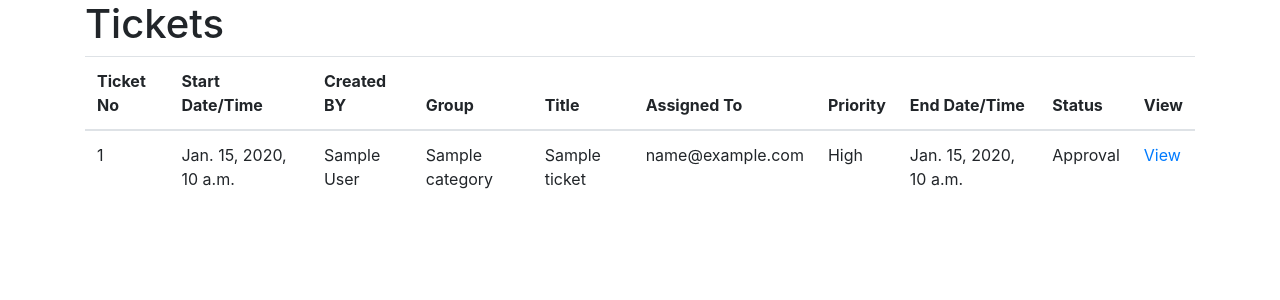
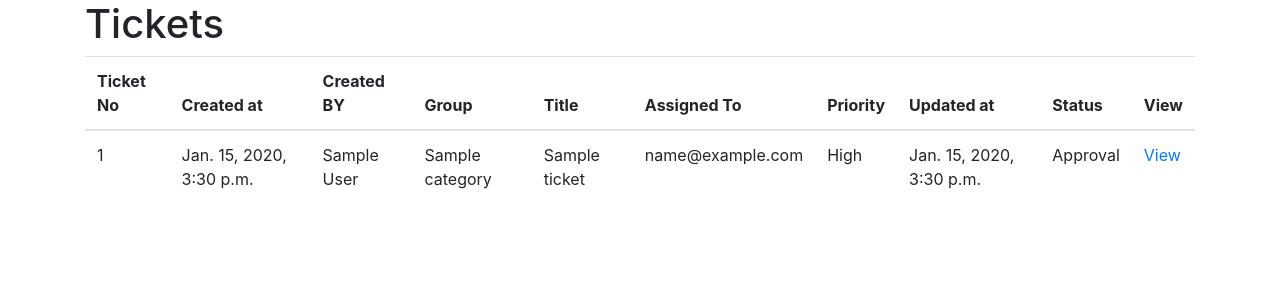
Before and after one commit to VatsSanghvi/TickitGenerator, a Django app: page /ticket_list/ in a window 1280 px wide. Shown: the part 56-356 px from the top of the page. Run offline with Django 3.2, Linux system fonts and the light colour scheme; a user stored in the database is signed in; tables that the repository leaves empty hold one stand-in row (values such as "Sample post"); some libraries are stand-ins or nearby versions.

Commit message:
date time updated

```diff
--- a/templates/vats/email_template.html
+++ b/templates/vats/email_template.html
@@ -18,10 +18,8 @@
                 <h3>TItle --> {{context.title}}</h3>
                 <h3>Problem Description --> {{context.problem_descp}}</h3>
                 {% comment %} <h3>Created By --> {{context.created_by}}</h3> {% endcomment %}
-                <h3>Created Date/Time --> {{context.start_date_time}}</h3>
-                {% if context.status == "Completed" %}
-                    <h3>End Date/Time --> {{context.end_date_time}}</h3>
-                {% endif %}
+                <h3>Created at --> {{context.created_at}}</h3>
+                <h3>Updated at --> {{context.updated_at}}</h3>
                 <h3>Status --> {{context.status}}</h3>
 
 
--- a/templates/vats/subcategory_dropdown_list_options.html
+++ b/templates/vats/subcategory_dropdown_list_options.html
@@ -1,4 +1,4 @@
-<option value="">---------</option>
+<option value selected>---------</option>
 {% for subcategory in subcategories %}
 <option value="{{ subcategory.pk }}">{{ subcategory.name }}</option>
 {% endfor %}
--- a/templates/vats/ticket_detail.html
+++ b/templates/vats/ticket_detail.html
@@ -11,7 +11,7 @@
 {% endblock css %}
 {% block body %}
   <h1>Ticket Details</h1>
-  <p><b>Created Date</b><br> {{ ticket.start_date_time }}</p>
+  <p><b>Created at</b><br> {{ ticket.created_at }}</p>
   <p><b>Category</b><br>{{ ticket.category }}</p>
   <p><b>Sub category</b><br>{{ ticket.subcategory }}</p>
   <p><b>Title</b><br>{{ ticket.title }}</p>
@@ -28,9 +28,7 @@
   <p><b>Assigned To</b><br>{{ ticket.assigned_to.first_name }} {{ ticket.assigned_to.last_name }}</p>
   {% endif %}
 
-  {% if ticket.end_date_time %}
-  <p><b>End date</b><br>{{ ticket.end_date_time }}</p>
-  {% endif %}
+  <p><b>Updated at</b><br>{{ ticket.updated_at }}</p>
 
   {% if request.user.role == "Admin" %}
     <a href={% url 'ticket_update' ticket.id %} class="btn btn-primary">Assign</a>
--- a/templates/vats/ticket_list.html
+++ b/templates/vats/ticket_list.html
@@ -6,13 +6,13 @@
         <thead>
             <tr>
                 <th scope="col">Ticket No</th>
-                <th scope="col">Start Date/Time</th>
+                <th scope="col">Created at</th>
                 <th scope="col">Created BY</th>
                 <th scope="col">Group</th>
                 <th scope="col">Title</th>
                 <th scope="col">Assigned To</th>
                 <th scope="col">Priority</th>
-                <th scope="col">End Date/Time</th>
+                <th scope="col">Updated at</th>
                 <th scope="col">Status</th>
                 <th scope="col">View</th>
             </tr>
@@ -22,13 +22,13 @@
                 <tr>
                     {% comment %} <th scope="row">{{ forloop.counter }}</th> {% endcomment %}
                     <td>{{ticket.id}}</td>
-                    <td>{{ ticket.start_date_time }}</td>
+                    <td>{{ ticket.get_created_at }}</td>
                     <td>{{ ticket.created_by.first_name }} {{ ticket.created_by.last_name }}</td>
                     <td>{{ ticket.category }}</td>
                     <td>{{ ticket.title }}</td>
                     <td>{{ ticket.assigned_to }}</td>
                     <td>{{ ticket.priority }}</td>
-                    <td>{{ ticket.end_date_time }}</td>
+                    <td>{{ ticket.get_updated_at }}</td>
                     <td>{{ ticket.status }}</td>
                     <td><a href={% url 'ticket_detail' ticket.id %}>View</a></td>
                 </tr>
--- a/vats/models.py
+++ b/vats/models.py
@@ -1,6 +1,7 @@
 from django.db import models
 from django.utils.translation import gettext as _
 from django.urls import reverse
+from datetime import timedelta
 
 class Category(models.Model):
 
@@ -62,8 +63,8 @@ class Ticket(models.Model):
     problem_descp = models.TextField(_("Problem Description"), max_length=500)
     created_by = models.ForeignKey("registration.User", related_name=_("Issues"), on_delete=models.CASCADE)
     priority = models.CharField(_("Priority"), max_length=50,null=True,blank=True,choices=priority_choice)
-    start_date_time = models.DateTimeField(_("Start Date Time"), auto_now_add=True)
-    end_date_time = models.DateTimeField(_("End Date Time"), auto_now_add=True,)
+    created_at = models.DateTimeField(_("Created at"), auto_now_add=True)
+    updated_at = models.DateTimeField(_("Updated at"), auto_now=True,)
     assigned_to = models.ForeignKey("registration.User",related_name=_("Tasks"), on_delete=models.SET_NULL,null=True,blank=True)
     status = models.CharField(_("Status"), max_length=50,choices=status_choice,null=True,blank=True)
     # updates = models.CharField(_("Updates"), max_length=50,blank=True,null=True)
@@ -81,6 +82,14 @@ class Ticket(models.Model):
             return False
         return True
 
+    def get_created_at(self):
+        date = self.created_at + timedelta(days=0, hours=5, minutes=30)
+        return date
+
+    def get_updated_at(self):
+        date = self.updated_at + timedelta(days=0, hours=5, minutes=30)
+        return date
+
 class WorkNotes(models.Model):
 
     ticket = models.ForeignKey("vats.Ticket",related_name="Worknotes", on_delete=models.CASCADE)
```
